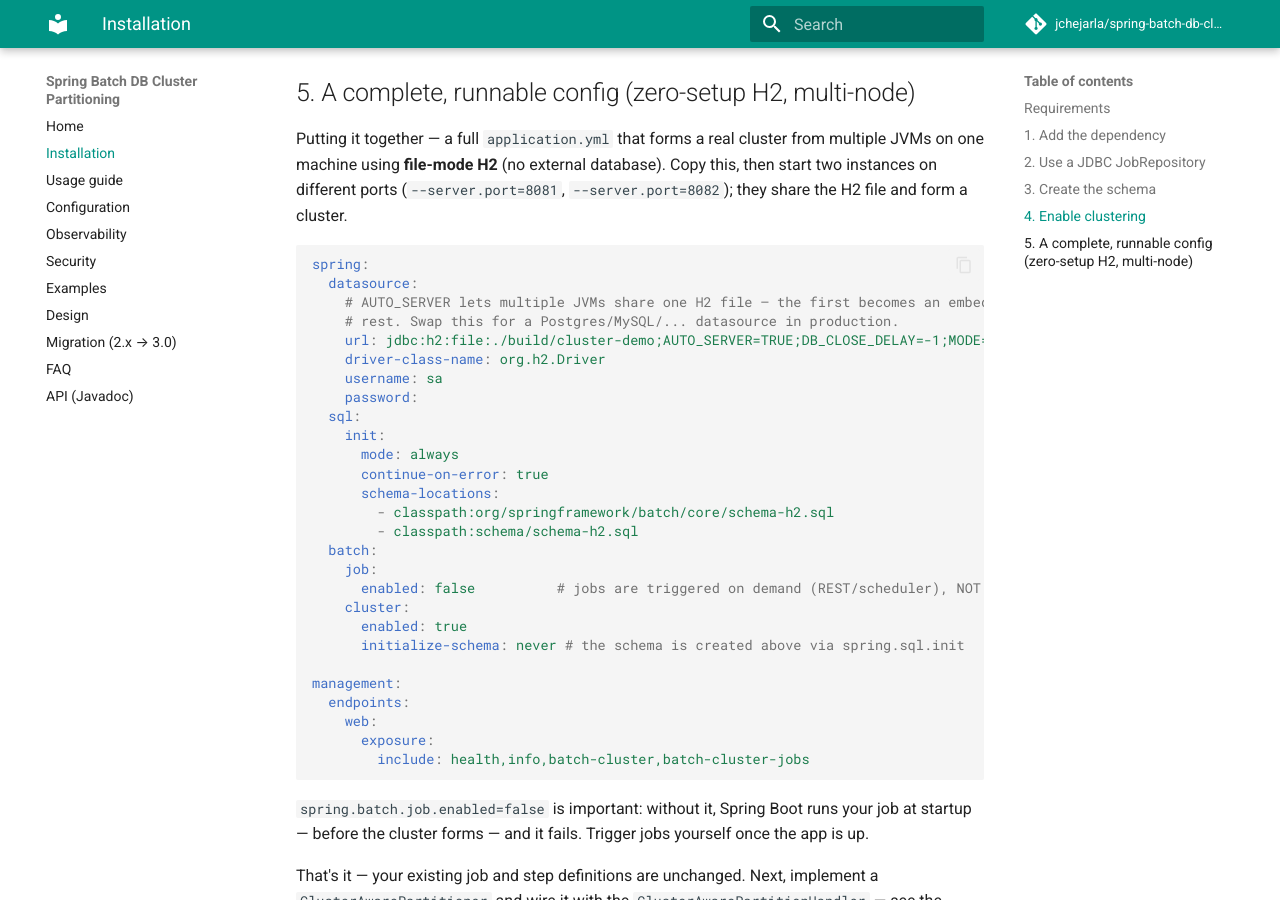
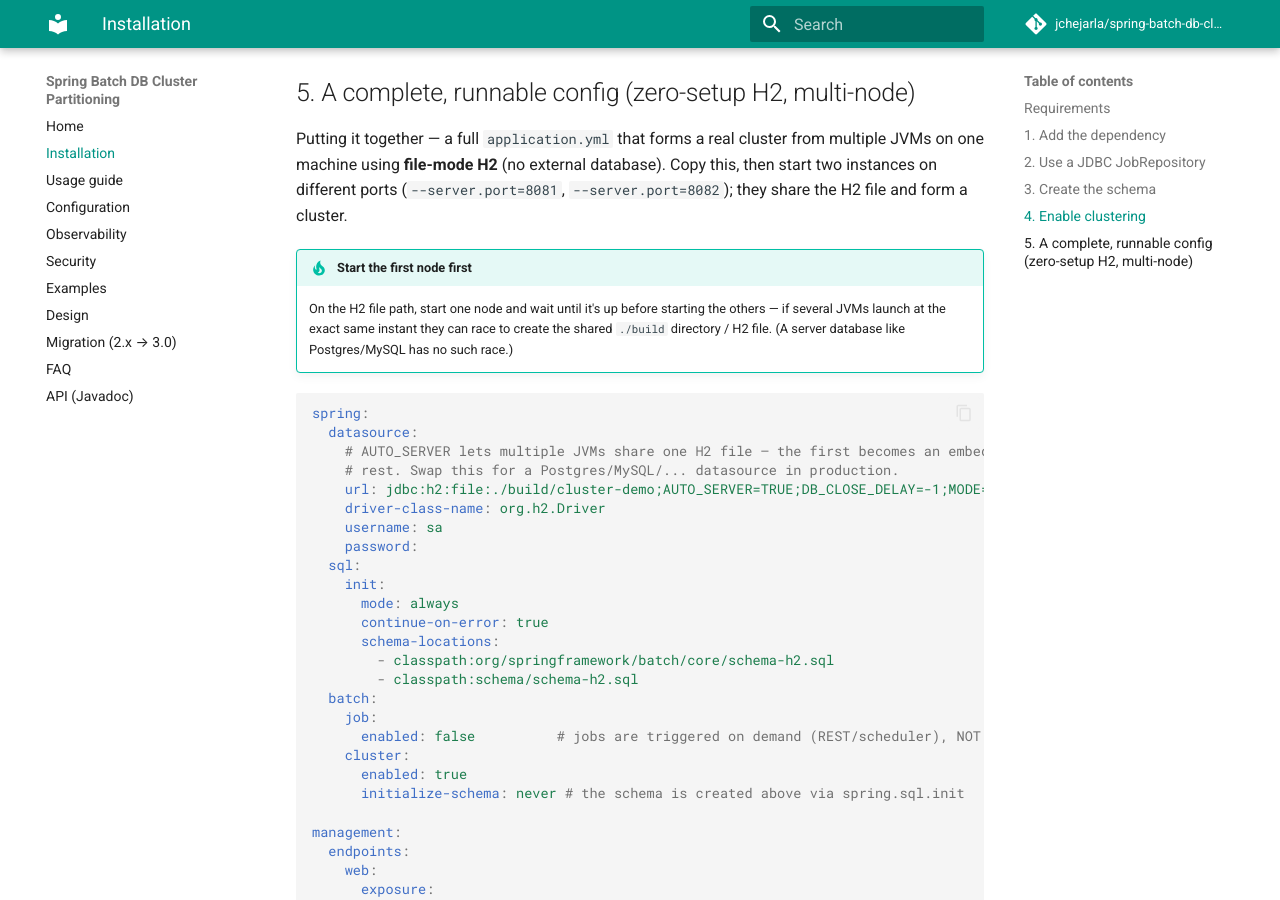
Before and after one commit to jchejarla/spring-batch-db-cluster-partitioning, an MkDocs documentation site: the page built from docs/installation.md, in a window 1280 px wide and 900 px high, scrolled down 2472 px. Built offline with MkDocs 1.6.1 and Material for MkDocs 9.7.7, drawn with Linux system fonts in a browser that asks for light colours; comment, search, counter and statistics services are not loaded; the version menu is left out.

Commit message:
Docs: add chunk-ETL example from source, RunIdIncrementer import note, H2 start-order tip

````diff
--- a/docs/installation.md
+++ b/docs/installation.md
@@ -112,6 +112,11 @@
 machine using **file-mode H2** (no external database). Copy this, then start two instances on different
 ports (`--server.port=8081`, `--server.port=8082`); they share the H2 file and form a cluster.
 
+!!! tip "Start the first node first"
+    On the H2 file path, start one node and wait until it's up before starting the others — if several
+    JVMs launch at the exact same instant they can race to create the shared `./build` directory / H2
+    file. (A server database like Postgres/MySQL has no such race.)
+
 ```yaml
 spring:
   datasource:
````
Also changed, not shown: docs/examples.md (+25 -0 lines), docs/guide.md (+5 -0 lines), 2 other files.
